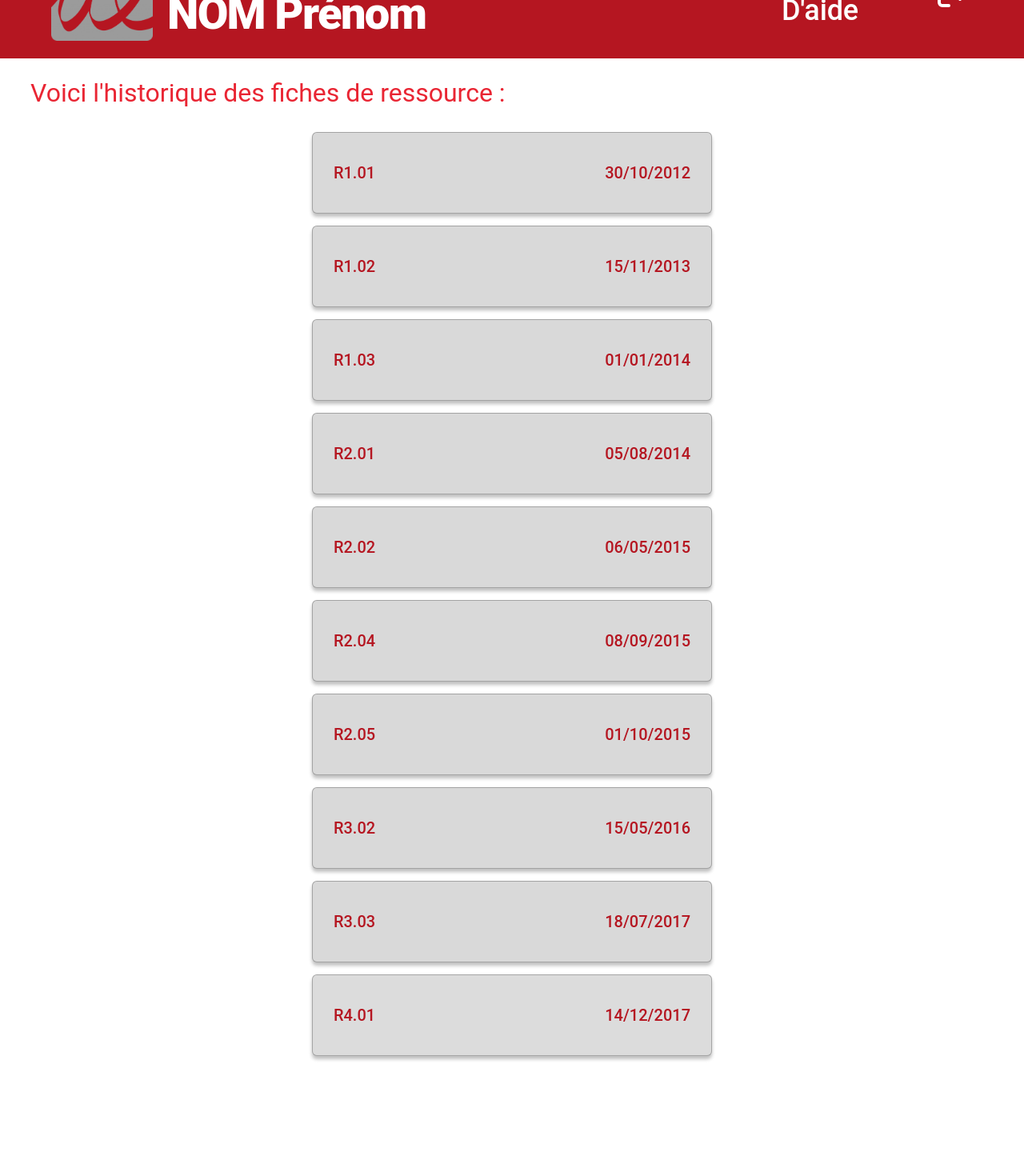
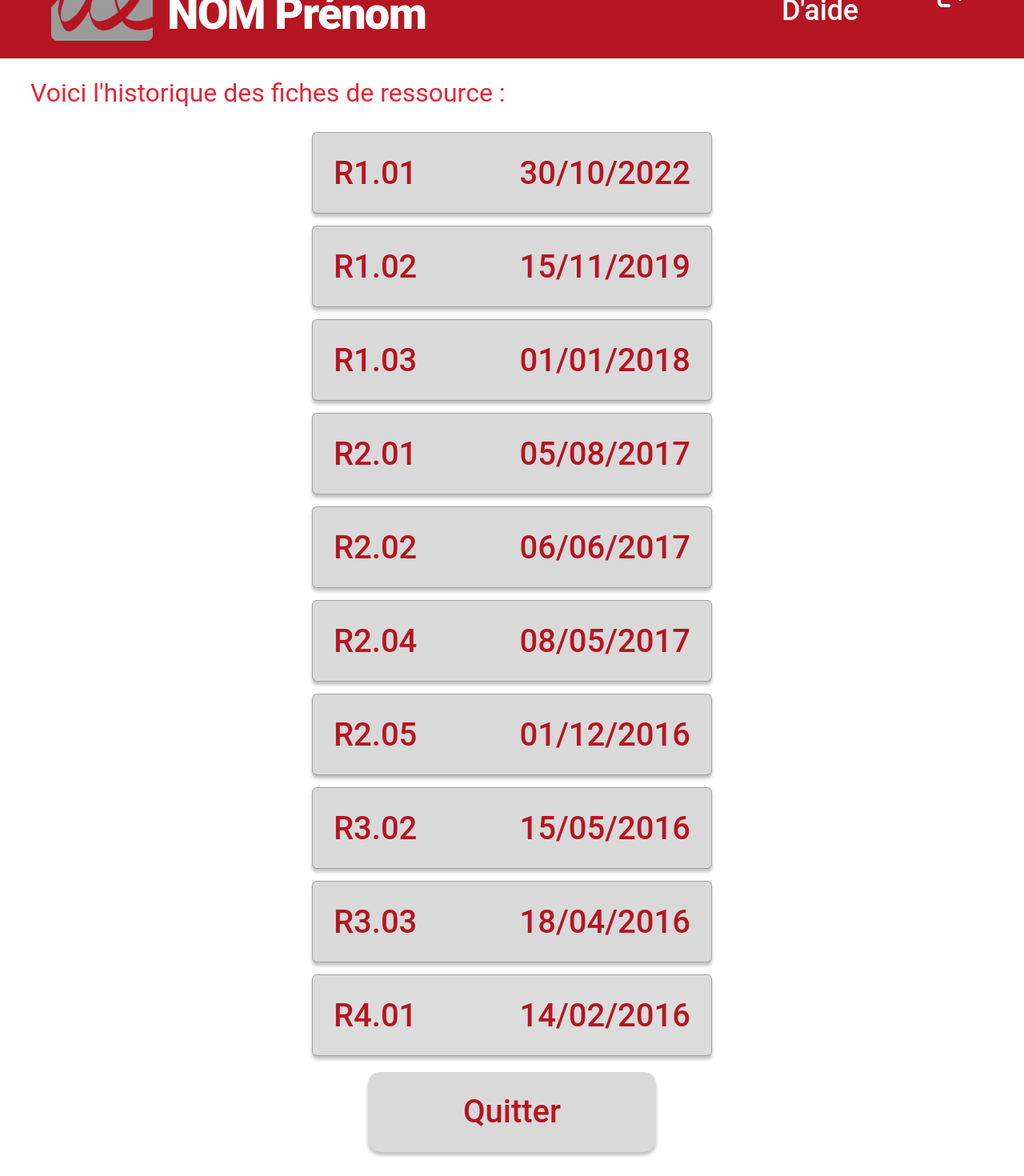
Before and after one commit to rbastide/Erp, a Vue app in the folder erp_front/: page /history in a window 1280 px wide. Shown: the part 99-1569 px from the top of the page at 80% size. Before the commit the page ends 1429 px from the top, so only its background shows below. Built offline with nearby package versions, Linux system fonts and the light colour scheme.

Commit message:
finalisation de la page de l'historique des fiches ressources

```diff
--- a/erp_front/src/components/HistoryPage.vue
+++ b/erp_front/src/components/HistoryPage.vue
@@ -1,7 +1,3 @@
-<script setup>
-
-</script>
-
 <template>
   <header class="page-header">
     <div class="container-nom">
@@ -20,31 +16,31 @@
       <ul class="version-list">
         <li class="version-item">
           <span class="version-code">R1.01</span>
-          <span class="version-date">30/10/2012</span>
+          <span class="version-date">30/10/2022</span>
         </li>
         <li class="version-item">
           <span class="version-code">R1.02</span>
-          <span class="version-date">15/11/2013</span>
+          <span class="version-date">15/11/2019</span>
         </li>
         <li class="version-item">
           <span class="version-code">R1.03</span>
-          <span class="version-date">01/01/2014</span>
+          <span class="version-date">01/01/2018</span>
         </li>
         <li class="version-item">
           <span class="version-code">R2.01</span>
-          <span class="version-date">05/08/2014</span>
+          <span class="version-date">05/08/2017</span>
         </li>
         <li class="version-item">
           <span class="version-code">R2.02</span>
-          <span class="version-date">06/05/2015</span>
+          <span class="version-date">06/06/2017</span>
         </li>
         <li class="version-item">
           <span class="version-code">R2.04</span>
-          <span class="version-date">08/09/2015</span>
+          <span class="version-date">08/05/2017</span>
         </li>
         <li class="version-item">
           <span class="version-code">R2.05</span>
-          <span class="version-date">01/10/2015</span>
+          <span class="version-date">01/12/2016</span>
         </li>
         <li class="version-item">
           <span class="version-code">R3.02</span>
@@ -52,16 +48,29 @@
         </li>
         <li class="version-item">
           <span class="version-code">R3.03</span>
-          <span class="version-date">18/07/2017</span>
+          <span class="version-date">18/04/2016</span>
         </li>
         <li class="version-item last-item">
           <span class="version-code">R4.01</span>
-          <span class="version-date">14/12/2017</span>
+          <span class="version-date">14/02/2016</span>
         </li>
+        <div @click="handleRetour" class="btn-quitter">Quitter</div>
       </ul>
     </div>
   </div>
 </template>
+
+<script setup>
+
+  import { useRouter } from 'vue-router';
+
+  const router = useRouter();
+
+  const handleRetour = () => {
+    router.push('/home');
+  };
+
+</script>
 
 <style scoped>
 
@@ -151,6 +160,7 @@
   font-size: 32px;
   line-height: 38px;
   color: #E92533;
+  margin-bottom: 20px;
 }
 
 .version-list-container {
@@ -196,7 +206,7 @@
   font-family: 'Roboto', sans-serif;
   font-style: normal;
   font-weight: 510;
-  font-size: 20px;
+  font-size: 40px;
   line-height: normal;
   color: #B51621;
   padding: 0 10px;
@@ -209,4 +219,30 @@
 .version-date {
   text-align: right;
 }
+
+.btn-quitter{
+  box-sizing: border-box;
+  display: flex;
+  flex-direction: column;
+  justify-content: center;
+  align-items: center;
+  padding: 0px 16px;
+  width: 360px;
+  height: 100px;
+  background: #D9D9D9;
+  box-shadow: 0px 4px 4px rgba(0, 0, 0, 0.25);
+  border-radius: 15px;
+  margin: 20px auto;
+  font-family: 'Roboto', sans-serif;
+  font-style: normal;
+  font-weight: 510;
+  font-size: 40px;
+  color: #B51621;
+}
+
+.btn-quitter:hover{
+  background: #999999;
+  transform: translateY(-4px);
+  cursor: pointer;
+}
 </style>
```
